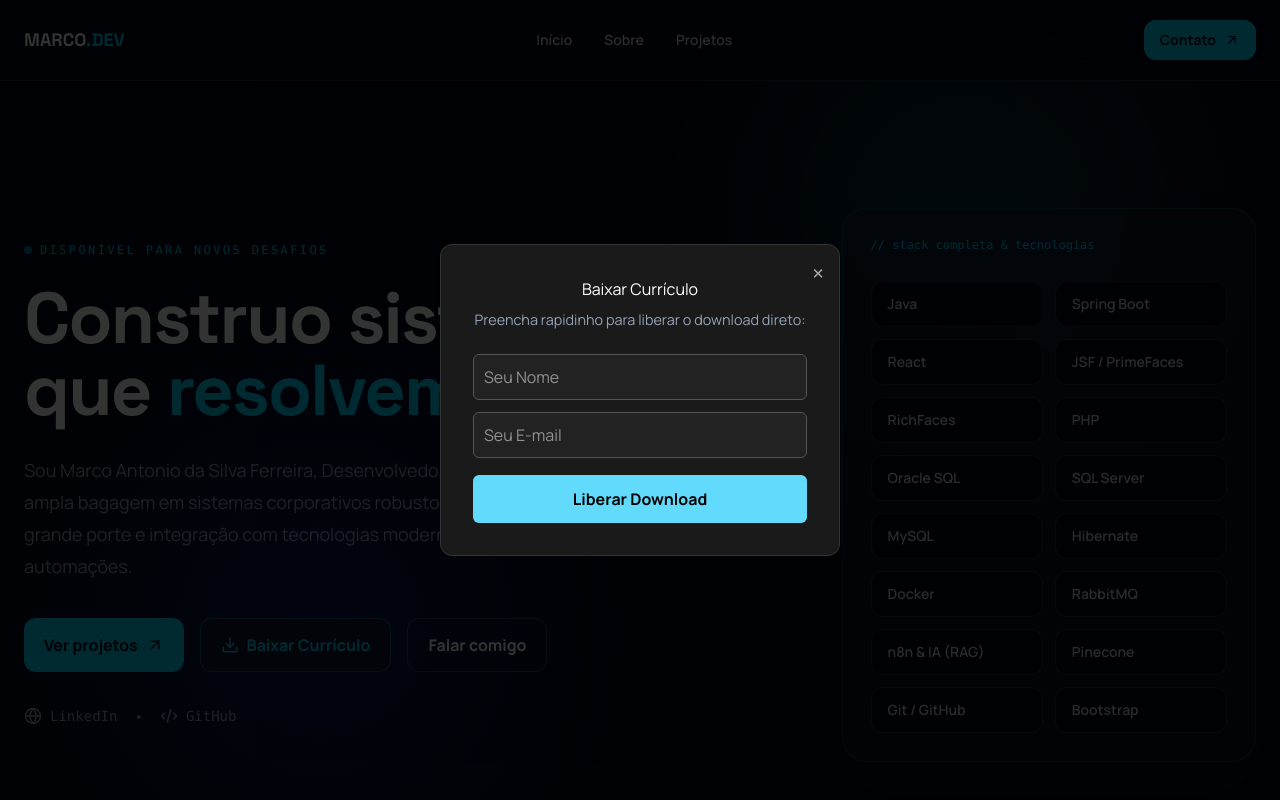
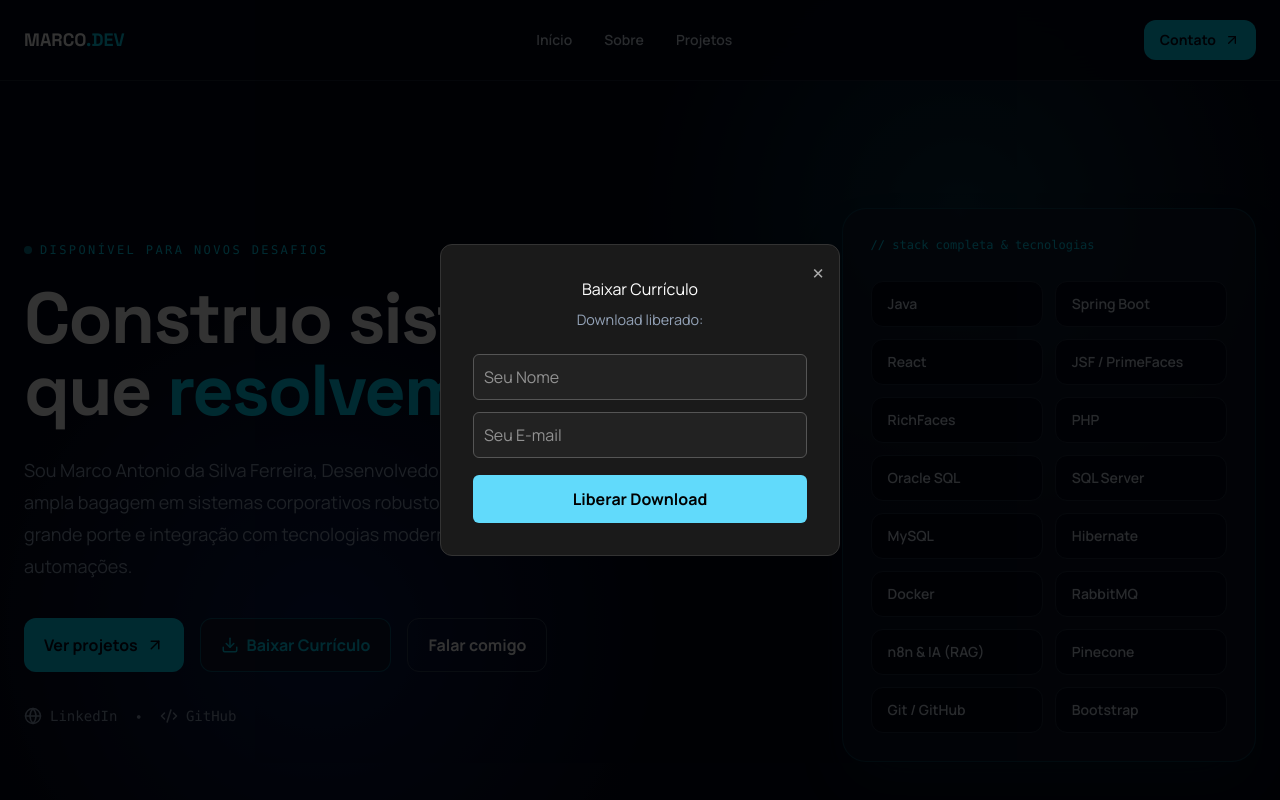
Before and after one commit to masfgroove/portifolio_2026, a React (Vite) app: page / in a window 1280 px wide. Both pictures are taken after a click on the button "Baixar Currículo". Shown: the top 800 px of the page. Built offline with nearby package versions, Linux system fonts and the light colour scheme.

Commit message:
feat: atualiza modal de currículo e chat do portfólio

```diff
--- a/src/components/Home.jsx
+++ b/src/components/Home.jsx
@@ -139,7 +139,7 @@ export function Home({ go }) {
 
             <h3 style={{ color: '#fff', marginBottom: '0.5rem', textAlign: 'center' }}>Baixar Currículo</h3>
             <p style={{ color: '#94a3b8', fontSize: '0.9rem', marginBottom: '1.5rem', textAlign: 'center' }}>
-              Preencha rapidinho para liberar o download direto:
+              Download liberado:
             </p>
 
             {successMessage ? (
```
